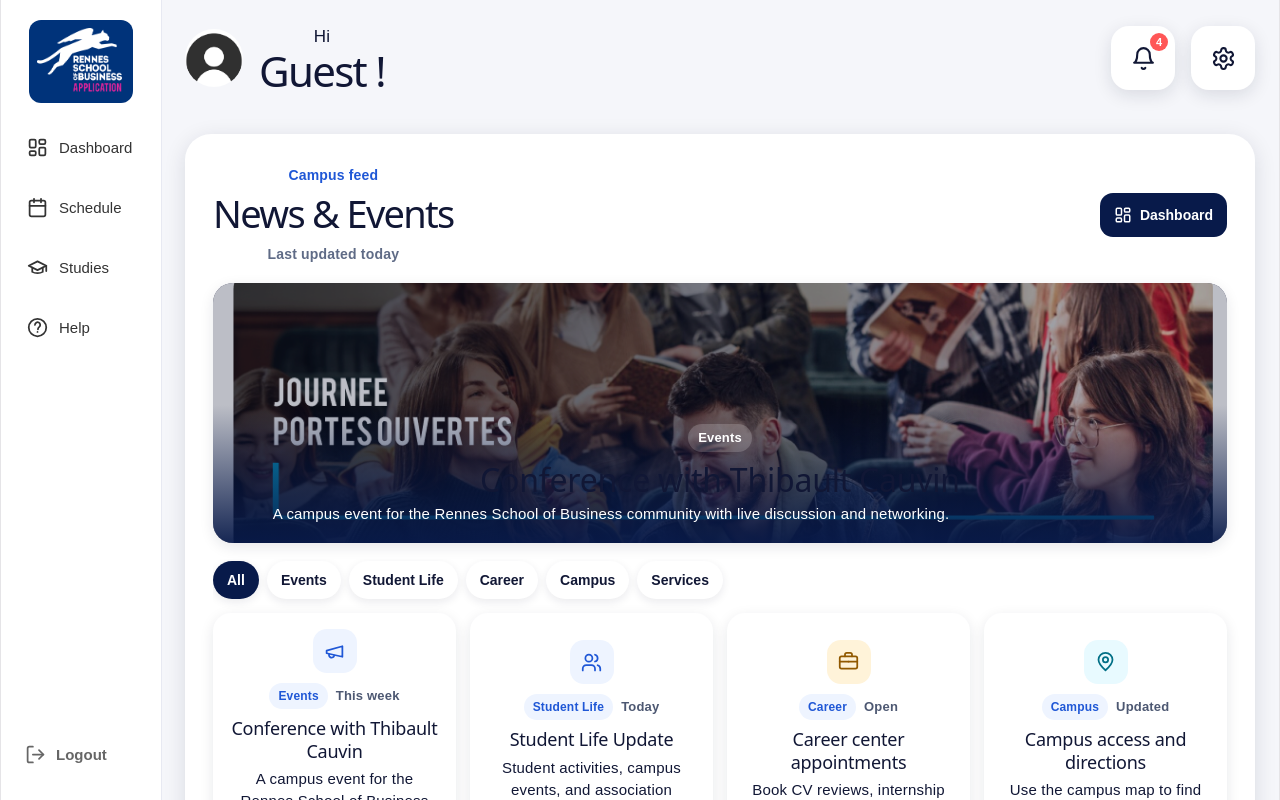
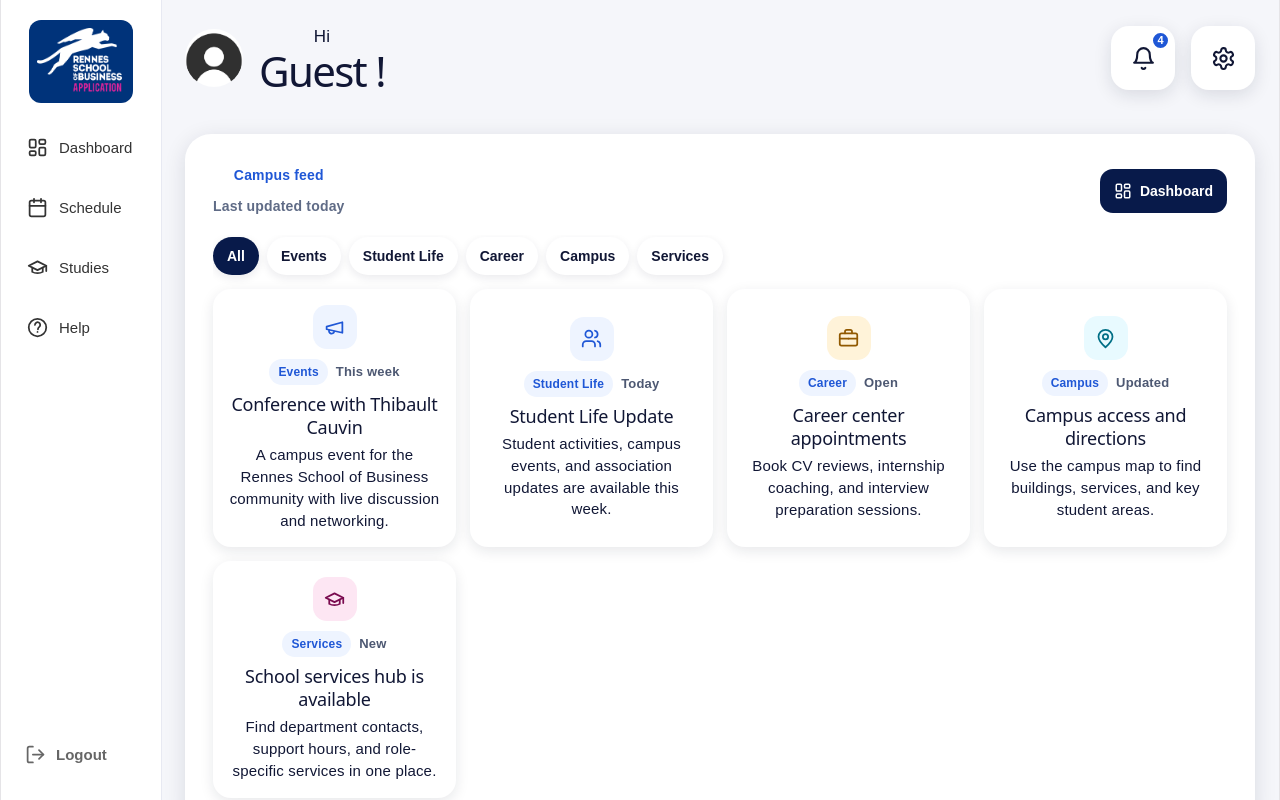
Before and after one commit to TechByAK/figma, a React (Vite) app: page /news in a window 1280 px wide. Shown: the top 800 px of the page. Built offline with nearby package versions, Linux system fonts and the light colour scheme.

Commit message:
Polish login and notification experience

```diff
--- a/src/components/DesktopLayout.jsx
+++ b/src/components/DesktopLayout.jsx
@@ -8,7 +8,9 @@ function DesktopLayout({ children }) {
 
   const profileData = getCurrentProfile();
   const roleCopy = getRoleCopy();
-  const unreadCount = getUnreadNotificationCount(localStorage.getItem("user") || "guest");
+  const user = localStorage.getItem("user") || "guest";
+  const unreadCount = getUnreadNotificationCount(user);
+  const urgentCount = getUrgentNotificationCount(user);
 
   function logout() {
     localStorage.removeItem("user");
@@ -59,7 +61,12 @@ function DesktopLayout({ children }) {
           </div>
 
           <div style={topButtons}>
-            <TopButton badge={unreadCount} label="Notifications" onClick={() => navigate("/notifications")}>
+            <TopButton
+              unreadCount={unreadCount}
+              urgentCount={urgentCount}
+              label="Notifications"
+              onClick={() => navigate("/notifications")}
+            >
               <AppIcon name="bell" size={25} />
             </TopButton>
             <TopButton label="Settings" onClick={() => navigate("/settings")}>
@@ -101,11 +108,12 @@ function SideItem({ icon, text, onClick, active }) {
   );
 }
 
-function TopButton({ badge = 0, children, label, onClick }) {
+function TopButton({ children, label, onClick, unreadCount = 0, urgentCount = 0 }) {
   return (
     <button onClick={onClick} style={topButton} aria-label={label} title={label}>
       {children}
-      {badge > 0 && <span style={badgeStyle}>{badge}</span>}
+      {unreadCount > 0 && <span style={unreadBadgeStyle}>{unreadCount}</span>}
+      {urgentCount > 0 && <span style={urgentBadgeStyle}>{urgentCount}</span>}
     </button>
   );
 }
@@ -116,6 +124,14 @@ function getUnreadNotificationCount(user) {
     return Math.max(0, 4 - readIds.length);
   } catch {
     return 4;
+  }
+}
+
+function getUrgentNotificationCount(user) {
+  try {
+    return (JSON.parse(localStorage.getItem(`urgentNotifications:${user}`)) || []).length;
+  } catch {
+    return 0;
   }
 }
 
@@ -278,18 +294,32 @@ const topButton = {
 
 const badgeStyle = {
   position: "absolute",
-  top: "7px",
-  right: "7px",
-  minWidth: "18px",
-  height: "18px",
+  minWidth: "19px",
+  height: "19px",
   display: "inline-flex",
   alignItems: "center",
   justifyContent: "center",
   borderRadius: "999px",
-  background: "#ff5757",
+  border: "2px solid white",
   color: "white",
   fontSize: "11px",
-  fontWeight: "800",
+  fontWeight: "900",
+  lineHeight: 1,
+  padding: "0 4px",
+};
+
+const unreadBadgeStyle = {
+  ...badgeStyle,
+  top: "5px",
+  right: "5px",
+  background: "#1f57d6",
+};
+
+const urgentBadgeStyle = {
+  ...badgeStyle,
+  bottom: "5px",
+  right: "5px",
+  background: "#ff5757",
 };
 
 export default DesktopLayout;
--- a/src/pages/Help.jsx
+++ b/src/pages/Help.jsx
@@ -55,7 +55,10 @@ function HelpContent({ isDesktop, user }) {
       <div style={pageHeader}>
         <p style={eyebrow}>Support center</p>
         <h1 style={title}>How can we help?</h1>
-        <p style={intro}>{roleCopy.helpText}</p>
+        <p style={intro}>
+          <span style={noteMark}>*</span>
+          <span>{roleCopy.helpText}</span>
+        </p>
       </div>
 
       <div style={quickGrid}>
@@ -377,10 +380,24 @@ const title = {
 
 const intro = {
   maxWidth: "760px",
-  margin: "10px 0 0",
-  lineHeight: 1.55,
-  color: "#111735",
-  fontSize: "16px",
+  margin: "8px 0 0",
+  display: "flex",
+  alignItems: "flex-start",
+  gap: "6px",
+  borderRadius: "12px",
+  padding: "9px 11px",
+  background: "#f9fbff",
+  color: "#5f6b86",
+  fontSize: "13px",
+  fontWeight: "700",
+  lineHeight: 1.4,
+  overflowWrap: "anywhere",
+};
+
+const noteMark = {
+  flexShrink: 0,
+  color: "#1f57d6",
+  fontWeight: "900",
 };
 
 const quickGrid = {
--- a/src/pages/Home.jsx
+++ b/src/pages/Home.jsx
@@ -11,6 +11,7 @@ function Home() {
   const roleCopy = getRoleCopy(user);
   const nextEvent = getEventsForDay(user, 16)[0];
   const unreadCount = getUnreadNotificationCount(user);
+  const urgentCount = getUrgentNotificationCount(user);
   const [activeFeed, setActiveFeed] = useState("events");
   const previewNews = getPreviewNews(user, roleCopy.newsLifeTitle);
 
@@ -28,7 +29,8 @@ function Home() {
         <div style={{ display: "flex", gap: "12px" }}>
           <button style={circleBtn} onClick={() => navigate("/notifications")} aria-label="Notifications">
             <AppIcon name="bell" size={23} />
-            {unreadCount > 0 && <span style={badgeStyle}>{unreadCount}</span>}
+            {unreadCount > 0 && <span style={unreadBadgeStyle}>{unreadCount}</span>}
+            {urgentCount > 0 && <span style={urgentBadgeStyle}>{urgentCount}</span>}
           </button>
           <button style={circleBtn} onClick={() => navigate("/settings")} aria-label="Settings">
             <AppIcon name="settings" size={23} />
@@ -139,6 +141,14 @@ function getUnreadNotificationCount(user) {
   }
 }
 
+function getUrgentNotificationCount(user) {
+  try {
+    return (JSON.parse(localStorage.getItem(`urgentNotifications:${user}`)) || []).length;
+  } catch {
+    return 0;
+  }
+}
+
 function PreviewNewsCard({ story }) {
   return (
     <article style={previewCard}>
@@ -220,7 +230,9 @@ const profile = { display: "flex", alignItems: "center", gap: "15px" };
 const avatarStyle = { width: "58px", height: "58px", borderRadius: "50%" };
 const circleBtn = { position: "relative", border: "none", background: "#f4f5f8", borderRadius: "50%", width: "55px", height: "55px", color: "#111735", display: "inline-flex", alignItems: "center", justifyContent: "center" };
 const nameTitle = { margin: 0, color: "#111735", overflowWrap: "anywhere", lineHeight: 1.1 };
-const badgeStyle = { position: "absolute", top: "4px", right: "4px", minWidth: "18px", height: "18px", display: "inline-flex", alignItems: "center", justifyContent: "center", borderRadius: "999px", background: "#ff5757", color: "white", fontSize: "11px", fontWeight: "800" };
+const badgeStyle = { position: "absolute", minWidth: "18px", height: "18px", display: "inline-flex", alignItems: "center", justifyContent: "center", borderRadius: "999px", border: "2px solid white", color: "white", fontSize: "10px", fontWeight: "900", lineHeight: 1, padding: "0 4px" };
+const unreadBadgeStyle = { ...badgeStyle, top: "3px", right: "3px", background: "#1f57d6" };
+const urgentBadgeStyle = { ...badgeStyle, bottom: "3px", right: "3px", background: "#ff5757" };
 const cardsWrapper = { background: "#f4f4f6", padding: "16px", borderRadius: "28px", marginBottom: "60px" };
 const courseCard = { background: "white", borderRadius: "18px", padding: "16px", display: "flex", gap: "20px", alignItems: "center", boxShadow: "0 4px 15px #ddd" };
 const dateBox = { background: "#fde6f3", borderRadius: "12px", padding: "18px", textAlign: "center", color: "#7a0b4f", fontSize: "20px" };
--- a/src/pages/Login.jsx
+++ b/src/pages/Login.jsx
@@ -1,4 +1,4 @@
-import { useState } from "react";
+import { useEffect, useState } from "react";
 import { useNavigate } from "react-router-dom";
 import { ROLE_RULES, validatePrototypeCredentials } from "../utils/users";
 
@@ -11,6 +11,13 @@ function Login() {
   const [password, setPassword] = useState("password");
   const [error, setError] = useState("");
   const [isLoading, setIsLoading] = useState(false);
+  const [showSplash, setShowSplash] = useState(true);
+
+  useEffect(() => {
+    const splashTimer = window.setTimeout(() => setShowSplash(false), 2000);
+
+    return () => window.clearTimeout(splashTimer);
+  }, []);
 
   function loginAs(user, options = {}) {
     setIsLoading(true);
@@ -45,7 +52,11 @@ function Login() {
 
   return (
     <div style={page}>
-      <img src="/images/Frame.png" style={{ width: "170px", marginBottom: "40px" }} />
+      {showSplash && (
+        <div style={splashLayer}>
+          <img src="/images/Frame.png" style={splashLogo} alt="Rennes School of Business" />
+        </div>
+      )}
 
       {isLoading && (
         <div style={loadingLayer}>
@@ -54,12 +65,17 @@ function Login() {
         </div>
       )}
 
-      <h1>Welcome</h1>
-      <p>Choose how you want to enter the app</p>
+      <main style={loginPanel}>
+        <img src="/images/Frame.png" style={logo} alt="Rennes School of Business" />
+
+        <div style={headingBlock}>
+          <h1 style={heading}>Welcome</h1>
+          <p style={subheading}>Choose your access mode</p>
+        </div>
 
         {!showCredentials ? (
-        <button style={btnDark} onClick={() => setShowCredentials(true)}>
-          Login with university credentials
+          <button style={primaryButton} onClick={() => setShowCredentials(true)}>
+            University credentials
           </button>
         ) : (
           <form onSubmit={loginWithCredentials} style={loginCard}>
@@ -102,19 +118,22 @@ function Login() {
 
             {error && <p style={errorText}>{error}</p>}
 
-          <button style={btnDark} type="submit">
+            <button style={primaryButton} type="submit">
               Continue as {role}
             </button>
           </form>
         )}
 
-      <button style={btnDark} onClick={() => loginAs("naima")}>
-        View Naima sample
+        <div style={secondaryActions}>
+          <button style={secondaryButton} onClick={() => loginAs("naima")}>
+            Naima sample
           </button>
 
-      <button style={btn} onClick={() => loginAs("guest")}>
-        Continue as Guest
+          <button style={ghostButton} onClick={() => loginAs("guest")}>
+            Guest preview
           </button>
+        </div>
+      </main>
     </div>
   );
 }
@@ -141,35 +160,87 @@ const page = {
   justifyContent: "center",
   alignItems: "center",
   fontFamily: "Arial",
-  padding: "28px",
+  padding: "20px",
+  overflow: "hidden",
 };
 
-const btn = {
-  width: "min(100%, 340px)",
-  padding: "15px",
-  margin: "10px",
-  borderRadius: "12px",
+const loginPanel = {
+  width: "min(100%, 360px)",
+  display: "grid",
+  justifyItems: "center",
+  gap: "14px",
+  borderRadius: "24px",
+  padding: "22px 18px",
+  background: "rgba(255, 255, 255, 0.1)",
+  boxShadow: "0 18px 45px rgba(0, 0, 0, 0.18)",
+};
+
+const logo = {
+  width: "118px",
+  display: "block",
+};
+
+const headingBlock = {
+  textAlign: "center",
+};
+
+const heading = {
+  margin: 0,
+  fontSize: "30px",
+  lineHeight: 1.1,
+};
+
+const subheading = {
+  margin: "6px 0 0",
+  color: "rgba(255, 255, 255, 0.86)",
+  fontSize: "14px",
+  fontWeight: "700",
+};
+
+const buttonBase = {
+  width: "100%",
+  minHeight: "44px",
+  borderRadius: "13px",
   border: "none",
-  fontSize: "18px",
-  fontWeight: "700",
+  padding: "0 14px",
+  fontSize: "15px",
+  fontWeight: "800",
   cursor: "pointer",
 };
 
-const btnDark = {
-  ...btn,
+const primaryButton = {
+  ...buttonBase,
   background: "#111735",
   color: "white",
 };
 
+const secondaryActions = {
+  width: "100%",
+  display: "grid",
+  gridTemplateColumns: "repeat(2, minmax(0, 1fr))",
+  gap: "10px",
+};
+
+const secondaryButton = {
+  ...buttonBase,
+  background: "white",
+  color: "#081a4a",
+};
+
+const ghostButton = {
+  ...buttonBase,
+  background: "rgba(255, 255, 255, 0.16)",
+  color: "white",
+  border: "1px solid rgba(255, 255, 255, 0.3)",
+};
+
 const loginCard = {
-  width: "min(100%, 380px)",
+  width: "100%",
   display: "flex",
   flexDirection: "column",
-  gap: "12px",
-  padding: "18px",
-  marginTop: "22px",
-  marginBottom: "4px",
-  borderRadius: "18px",
+  gap: "10px",
+  padding: "14px",
+  borderRadius: "16px",
   background: "white",
   boxShadow: "0 12px 35px rgba(0, 0, 0, 0.2)",
 };
@@ -181,11 +252,12 @@ const roleGrid = {
 };
 
 const roleButton = {
-  minHeight: "44px",
+  minHeight: "38px",
   border: "1px solid #d4d8e8",
-  borderRadius: "12px",
+  borderRadius: "11px",
   background: "#f5f6fa",
   color: "#111735",
+  fontSize: "13px",
   fontWeight: "800",
   cursor: "pointer",
 };
@@ -199,12 +271,12 @@ const activeRoleButton = {
 
 const input = {
   width: "100%",
-  minHeight: "48px",
+  minHeight: "42px",
   border: "1px solid #d4d8e8",
-  borderRadius: "12px",
-  padding: "0 14px",
+  borderRadius: "11px",
+  padding: "0 12px",
   color: "#111735",
-  fontSize: "16px",
+  fontSize: "14px",
   fontWeight: "600",
 };
 
@@ -213,6 +285,21 @@ const errorText = {
   color: "#d9234f",
   fontSize: "14px",
   fontWeight: "700",
+};
+
+const splashLayer = {
+  position: "fixed",
+  inset: 0,
+  zIndex: 30,
+  display: "flex",
+  alignItems: "center",
+  justifyContent: "center",
+  background: "#00337a",
+};
+
+const splashLogo = {
+  width: "155px",
+  display: "block",
 };
 
 const loadingLayer = {
--- a/src/pages/News.jsx
+++ b/src/pages/News.jsx
@@ -21,13 +21,11 @@ function News() {
   const filteredStories = activeCategory === "All"
     ? stories
     : stories.filter((story) => story.category === activeCategory);
-  const featuredStory = stories[0];
 
   const content = (
     <NewsContent
       activeCategory={activeCategory}
       categories={categories}
-      featuredStory={featuredStory}
       filteredStories={filteredStories}
       isDesktop={isDesktop}
       navigate={navigate}
@@ -50,13 +48,12 @@ function News() {
   );
 }
 
-function NewsContent({ activeCategory, categories, featuredStory, filteredStories, isDesktop, navigate, setActiveCategory }) {
+function NewsContent({ activeCategory, categories, filteredStories, isDesktop, navigate, setActiveCategory }) {
   return (
     <section style={isDesktop ? panel : mobilePanel}>
       <div style={header}>
         <div>
           <p style={eyebrow}>Campus feed</p>
-          <h1 style={title}>News & Events</h1>
           <p style={lastUpdated}>Last updated today</p>
         </div>
         <button onClick={() => navigate("/app")} style={dashboardButton} type="button">
@@ -64,8 +61,6 @@ function NewsContent({ activeCategory, categories, featuredStory, filteredStorie
           <span>Dashboard</span>
         </button>
       </div>
-
-      <FeaturedStory story={featuredStory} />
 
       <div aria-label="News categories" style={chipRow}>
         {categories.map((category) => (
@@ -86,19 +81,6 @@ function NewsContent({ activeCategory, categories, featuredStory, filteredStorie
         ))}
       </div>
     </section>
-  );
-}
-
-function FeaturedStory({ story }) {
-  return (
-    <article style={featuredCard}>
-      <img alt="" src={story.image} style={featuredImage} />
-      <div style={featuredOverlay}>
-        <span style={featuredBadge}>{story.category}</span>
-        <h2 style={featuredTitle}>{story.title}</h2>
-        <p style={featuredText}>{story.text}</p>
-      </div>
-    </article>
   );
 }
 
@@ -273,15 +255,8 @@ const eyebrow = {
   fontWeight: "800",
 };
 
-const title = {
-  margin: 0,
-  color: "#111735",
-  fontSize: "clamp(28px, 4vw, 38px)",
-  lineHeight: 1.1,
-};
-
 const lastUpdated = {
-  margin: "6px 0 0",
+  margin: "4px 0 0",
   color: "#5f6b86",
   fontSize: "14px",
   fontWeight: "800",
@@ -301,59 +276,6 @@ const dashboardButton = {
   fontSize: "14px",
   fontWeight: "800",
   cursor: "pointer",
-};
-
-const featuredCard = {
-  position: "relative",
-  minHeight: "230px",
-  overflow: "hidden",
-  borderRadius: "20px",
-  marginBottom: "16px",
-  background: "#111735",
-  boxShadow: "0 4px 14px rgba(20, 25, 50, 0.1)",
-};
-
-const featuredImage = {
-  width: "100%",
-  height: "260px",
-  display: "block",
-  objectFit: "cover",
-  opacity: 0.72,
-};
-
-const featuredOverlay = {
-  position: "absolute",
-  left: 0,
-  right: 0,
-  bottom: 0,
-  padding: "18px",
-  color: "white",
-  background: "linear-gradient(0deg, rgba(8, 26, 74, 0.92), rgba(8, 26, 74, 0))",
-};
-
-const featuredBadge = {
-  display: "inline-flex",
-  minHeight: "28px",
-  alignItems: "center",
-  borderRadius: "999px",
-  padding: "0 10px",
-  background: "rgba(255,255,255,0.18)",
-  color: "white",
-  fontSize: "13px",
-  fontWeight: "800",
-};
-
-const featuredTitle = {
-  margin: "10px 0 6px",
-  fontSize: "clamp(22px, 4vw, 32px)",
-  lineHeight: 1.1,
-};
-
-const featuredText = {
-  maxWidth: "760px",
-  margin: 0,
-  fontSize: "15px",
-  lineHeight: 1.45,
 };
 
 const chipRow = {
--- a/src/pages/Notifications.jsx
+++ b/src/pages/Notifications.jsx
@@ -19,11 +19,22 @@ function Notifications() {
     [user, profile.name, nextEvent]
   );
   const [readIds, setReadIds] = useState(() => getReadIds(user));
+  const [urgentIds, setUrgentIds] = useState(() => getUrgentIds(user));
 
-  function markRead(id) {
-    const nextIds = Array.from(new Set([...readIds, id]));
+  function toggleRead(id) {
+    const nextIds = readIds.includes(id)
+      ? readIds.filter((readId) => readId !== id)
+      : Array.from(new Set([...readIds, id]));
     setReadIds(nextIds);
     localStorage.setItem(getReadKey(user), JSON.stringify(nextIds));
+  }
+
+  function toggleUrgent(id) {
+    const nextIds = urgentIds.includes(id)
+      ? urgentIds.filter((urgentId) => urgentId !== id)
+      : Array.from(new Set([...urgentIds, id]));
+    setUrgentIds(nextIds);
+    localStorage.setItem(getUrgentKey(user), JSON.stringify(nextIds));
   }
 
   function markAllRead() {
@@ -36,10 +47,12 @@ function Notifications() {
     <NotificationsContent
       isDesktop={isDesktop}
       markAllRead={markAllRead}
-      markRead={markRead}
       navigate={navigate}
       notifications={notifications}
       readIds={readIds}
+      toggleRead={toggleRead}
+      toggleUrgent={toggleUrgent}
+      urgentIds={urgentIds}
     />
   );
 
@@ -58,8 +71,9 @@ function Notifications() {
   );
 }
 
-function NotificationsContent({ isDesktop, markAllRead, markRead, navigate, notifications, readIds }) {
+function NotificationsContent({ isDesktop, markAllRead, navigate, notifications, readIds, toggleRead, toggleUrgent, urgentIds }) {
   const unreadCount = notifications.filter((notification) => !readIds.includes(notification.id)).length;
+  const urgentCount = urgentIds.length;
   const groups = ["Today", "Upcoming", "System"];
 
   return (
@@ -67,8 +81,6 @@ function NotificationsContent({ isDesktop, markAllRead, markRead, navigate, noti
       <div style={header}>
         <div>
           <p style={eyebrow}>Notification center</p>
-          <h1 style={title}>Updates for you</h1>
-          <p style={intro}>{unreadCount} unread update{unreadCount === 1 ? "" : "s"}</p>
           <p style={lastUpdated}>Last updated today</p>
         </div>
 
@@ -80,6 +92,7 @@ function NotificationsContent({ isDesktop, markAllRead, markRead, navigate, noti
 
       <div style={summaryGrid}>
         <SummaryCard icon="bell" label="Unread" value={String(unreadCount)} />
+        <SummaryCard icon="alertTriangle" label="Urgent" value={String(urgentCount)} />
         <SummaryCard icon="calendar" label="Schedule" value="Live" />
         <SummaryCard icon="shieldCheck" label="Systems" value="Normal" />
       </div>
@@ -96,9 +109,11 @@ function NotificationsContent({ isDesktop, markAllRead, markRead, navigate, noti
                   <NotificationCard
                     isRead={readIds.includes(notification.id)}
                     key={notification.id}
-                    markRead={markRead}
+                    isUrgent={urgentIds.includes(notification.id)}
                     navigate={navigate}
                     notification={notification}
+                    toggleRead={toggleRead}
+                    toggleUrgent={toggleUrgent}
                   />
                 ))}
               </div>
@@ -124,17 +139,22 @@ function SummaryCard({ icon, label, value }) {
   );
 }
 
-function NotificationCard({ isRead, markRead, navigate, notification }) {
+function NotificationCard({ isRead, isUrgent, navigate, notification, toggleRead, toggleUrgent }) {
   return (
-    <article style={{ ...notificationCard, opacity: isRead ? 0.78 : 1 }}>
+    <article style={{ ...notificationCard, ...(isUrgent ? urgentCard : {}), opacity: isRead ? 0.78 : 1 }}>
       <span style={{ ...notificationIcon, background: notification.tint, color: notification.color }}>
         <AppIcon name={notification.icon} size={21} />
+        {!isRead && <span style={iconUnreadDot} />}
+        {isUrgent && <span style={iconUrgentDot} />}
       </span>
 
       <div style={notificationBody}>
         <div style={notificationTop}>
           <h3 style={notificationTitle}>{notification.title}</h3>
-          {!isRead && <span style={unreadDot} />}
+          <span style={statusMarks}>
+            {isUrgent && <span style={urgentPill}>Urgent</span>}
+            {!isRead && <span style={unreadDot} />}
+          </span>
         </div>
         <p style={notificationText}>{notification.text}</p>
         <p style={notificationMeta}>{notification.meta}</p>
@@ -145,11 +165,12 @@ function NotificationCard({ isRead, markRead, navigate, notification }) {
               {notification.action.label}
             </button>
           )}
-          {!isRead && (
-            <button onClick={() => markRead(notification.id)} style={quietButton} type="button">
-              Mark read
-            </button>
-          )}
+          <button onClick={() => toggleRead(notification.id)} style={quietButton} type="button">
+            {isRead ? "Mark unread" : "Mark read"}
+          </button>
+          <button onClick={() => toggleUrgent(notification.id)} style={isUrgent ? urgentButton : quietButton} type="button">
+            {isUrgent ? "Unflag urgent" : "Flag urgent"}
+          </button>
         </div>
       </div>
     </article>
@@ -294,6 +315,18 @@ function getReadKey(user) {
   return `readNotifications:${user}`;
 }
 
+function getUrgentIds(user) {
+  try {
+    return JSON.parse(localStorage.getItem(getUrgentKey(user))) || [];
+  } catch {
+    return [];
+  }
+}
+
+function getUrgentKey(user) {
+  return `urgentNotifications:${user}`;
+}
+
 const panel = {
   background: "white",
   borderRadius: "26px",
@@ -322,20 +355,6 @@ const eyebrow = {
   color: "#1f57d6",
   fontSize: "14px",
   fontWeight: "800",
-};
-
-const title = {
-  margin: 0,
-  color: "#111735",
-  fontSize: "clamp(28px, 4vw, 38px)",
-  lineHeight: 1.1,
-};
-
-const intro = {
-  margin: "8px 0 0",
-  color: "#111735",
-  fontSize: "16px",
-  fontWeight: "700",
 };
 
 const lastUpdated = {
@@ -434,7 +453,13 @@ const notificationCard = {
   boxShadow: "0 4px 14px rgba(20, 25, 50, 0.1)",
 };
 
+const urgentCard = {
+  border: "1px solid #ffd1dc",
+  boxShadow: "0 5px 18px rgba(255, 87, 87, 0.16)",
+};
+
 const notificationIcon = {
+  position: "relative",
   width: "44px",
   height: "44px",
   flexShrink: 0,
@@ -442,6 +467,28 @@ const notificationIcon = {
   alignItems: "center",
   justifyContent: "center",
   borderRadius: "14px",
+};
+
+const iconUnreadDot = {
+  position: "absolute",
+  top: "-3px",
+  right: "-3px",
+  width: "11px",
+  height: "11px",
+  borderRadius: "50%",
+  border: "2px solid white",
+  background: "#1f57d6",
+};
+
+const iconUrgentDot = {
+  position: "absolute",
+  bottom: "-3px",
+  right: "-3px",
+  width: "11px",
+  height: "11px",
+  borderRadius: "50%",
+  border: "2px solid white",
+  background: "#ff5757",
 };
 
 const notificationBody = {
@@ -470,6 +517,25 @@ const unreadDot = {
   flexShrink: 0,
   borderRadius: "50%",
   background: "#1f57d6",
+};
+
+const statusMarks = {
+  display: "inline-flex",
+  alignItems: "center",
+  gap: "7px",
+  flexShrink: 0,
+};
+
+const urgentPill = {
+  minHeight: "24px",
+  display: "inline-flex",
+  alignItems: "center",
+  borderRadius: "999px",
+  padding: "0 8px",
+  background: "#fde6f3",
+  color: "#7a0b4f",
+  fontSize: "12px",
+  fontWeight: "900",
 };
 
 const notificationText = {
@@ -515,4 +581,10 @@ const quietButton = {
   color: "#1f57d6",
 };
 
+const urgentButton = {
+  ...actionButton,
+  background: "#fde6f3",
+  color: "#7a0b4f",
+};
+
 export default Notifications;
--- a/src/pages/Settings.jsx
+++ b/src/pages/Settings.jsx
@@ -342,7 +342,7 @@ function getDepartmentContact(user) {
 
 function clearDemoData() {
   Object.keys(localStorage).forEach((key) => {
-    if (key.startsWith("customSchedule:") || key.startsWith("readNotifications:")) {
+    if (key.startsWith("customSchedule:") || key.startsWith("readNotifications:") || key.startsWith("urgentNotifications:")) {
       localStorage.removeItem(key);
     }
   });
--- a/src/pages/Studies.jsx
+++ b/src/pages/Studies.jsx
@@ -10,7 +10,7 @@ function Studies() {
   const user = localStorage.getItem("user") || "guest";
   const roleCopy = getRoleCopy(user);
   const hub = getHubData(user);
-  const content = <StudiesContent hub={hub} isDesktop={isDesktop} roleCopy={roleCopy} />;
+  const content = <StudiesContent hub={hub} isDesktop={isDesktop} />;
 
   if (!isDesktop) {
     return (
@@ -27,15 +27,17 @@ function Studies() {
   );
 }
 
-function StudiesContent({ hub, isDesktop, roleCopy }) {
+function StudiesContent({ hub, isDesktop }) {
   const [openSection, setOpenSection] = useState(null);
 
   return (
     <section style={isDesktop ? panel : mobilePanel}>
       <div style={pageHeader}>
         <p style={eyebrow}>{hub.eyebrow}</p>
-        <h1 style={title}>{roleCopy.studiesTitle}</h1>
-        <p style={intro}>{hub.intro}</p>
+        <p style={intro}>
+          <span style={noteMark}>*</span>
+          <span>{hub.intro}</span>
+        </p>
       </div>
 
       <div style={metricGrid}>
@@ -365,24 +367,30 @@ const pageHeader = {
 const eyebrow = {
   margin: "0 0 5px",
   color: "#1f57d6",
-  fontSize: "14px",
+  fontSize: "18px",
   fontWeight: "800",
-};
-
-const title = {
-  margin: 0,
-  color: "#111735",
-  fontSize: "clamp(28px, 4vw, 38px)",
-  lineHeight: 1.1,
 };
 
 const intro = {
   maxWidth: "760px",
-  margin: "10px 0 0",
-  lineHeight: 1.55,
-  color: "#111735",
-  fontSize: "16px",
+  margin: "8px 0 0",
+  display: "flex",
+  alignItems: "flex-start",
+  gap: "6px",
+  borderRadius: "12px",
+  padding: "9px 11px",
+  background: "#f9fbff",
+  color: "#5f6b86",
+  fontSize: "13px",
+  fontWeight: "700",
+  lineHeight: 1.4,
   overflowWrap: "anywhere",
+};
+
+const noteMark = {
+  flexShrink: 0,
+  color: "#1f57d6",
+  fontWeight: "900",
 };
 
 const metricGrid = {
```
Lines whose indentation alone changed are shown as unchanged.
